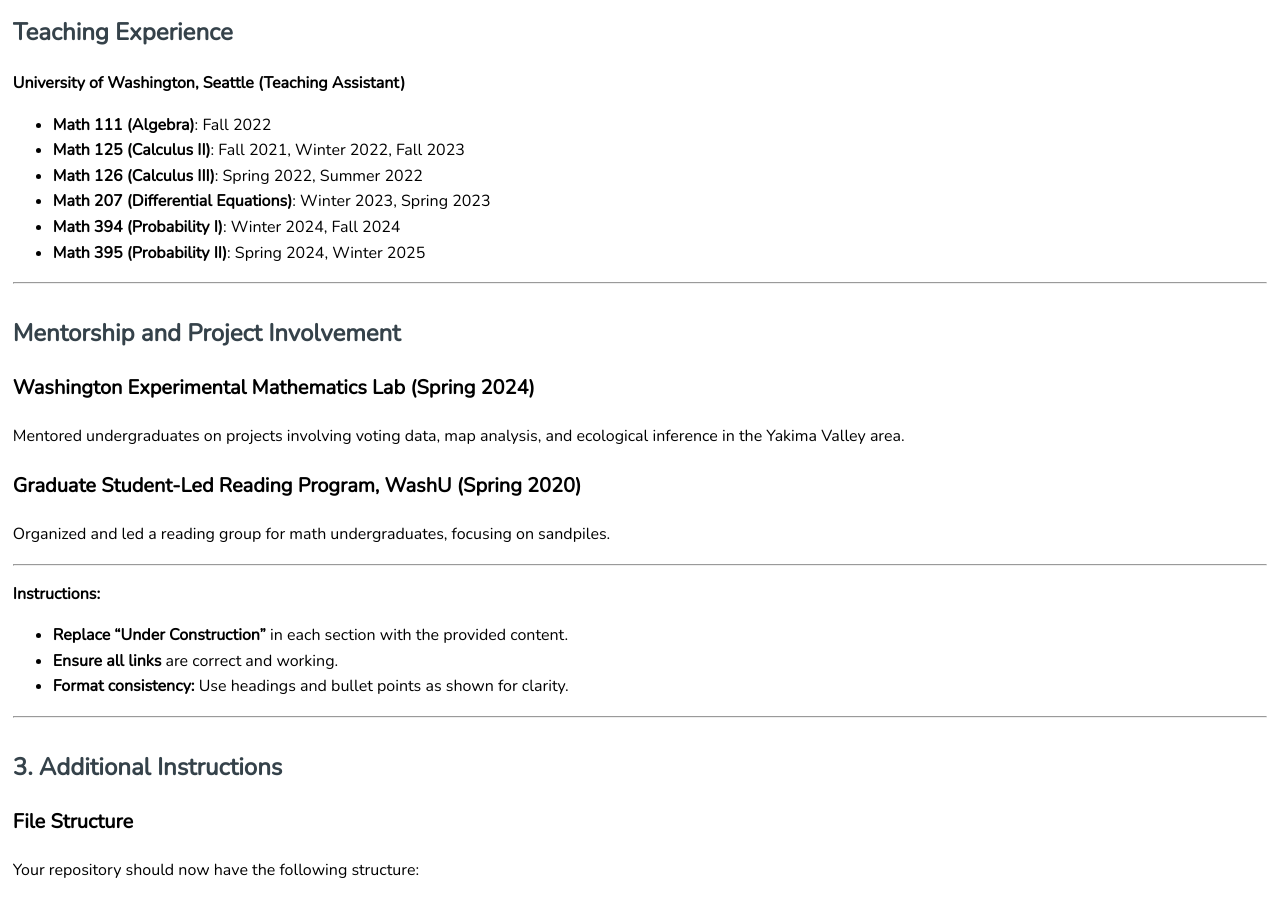
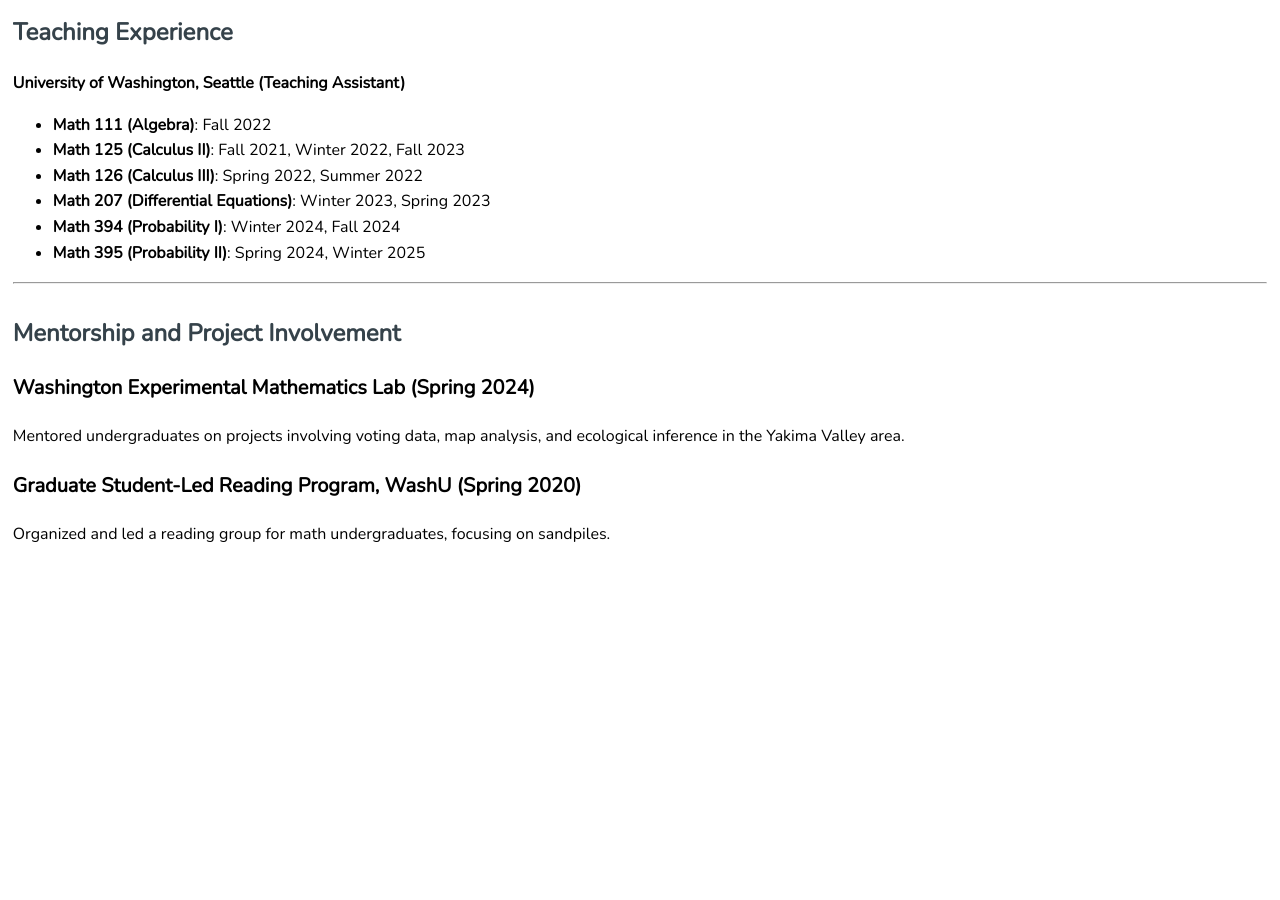
Before and after one commit to hyojeong-son/hyojeong-son.github.io, a Jekyll site: the page built from index.md, in a window 1280 px wide and 900 px high, scrolled down 1545 px. Built offline with Jekyll 4.4.1, drawn with Linux system fonts in a browser that asks for light colours; after the commit the page ends 2109 px from its top, so only the background shows below that.

Commit message:
Update index.md

```diff
--- a/index.md
+++ b/index.md
@@ -95,19 +95,3 @@ Mentored undergraduates on projects involving voting data, map analysis, and eco
 
 ### Graduate Student-Led Reading Program, WashU (Spring 2020)
 Organized and led a reading group for math undergraduates, focusing on sandpiles.
-
----
-
-**Instructions:**
-
-- **Replace "Under Construction"** in each section with the provided content.
-- **Ensure all links** are correct and working.
-- **Format consistency:** Use headings and bullet points as shown for clarity.
-
----
-
-## **3. Additional Instructions**
-
-### **File Structure**
-
-Your repository should now have the following structure:
```
